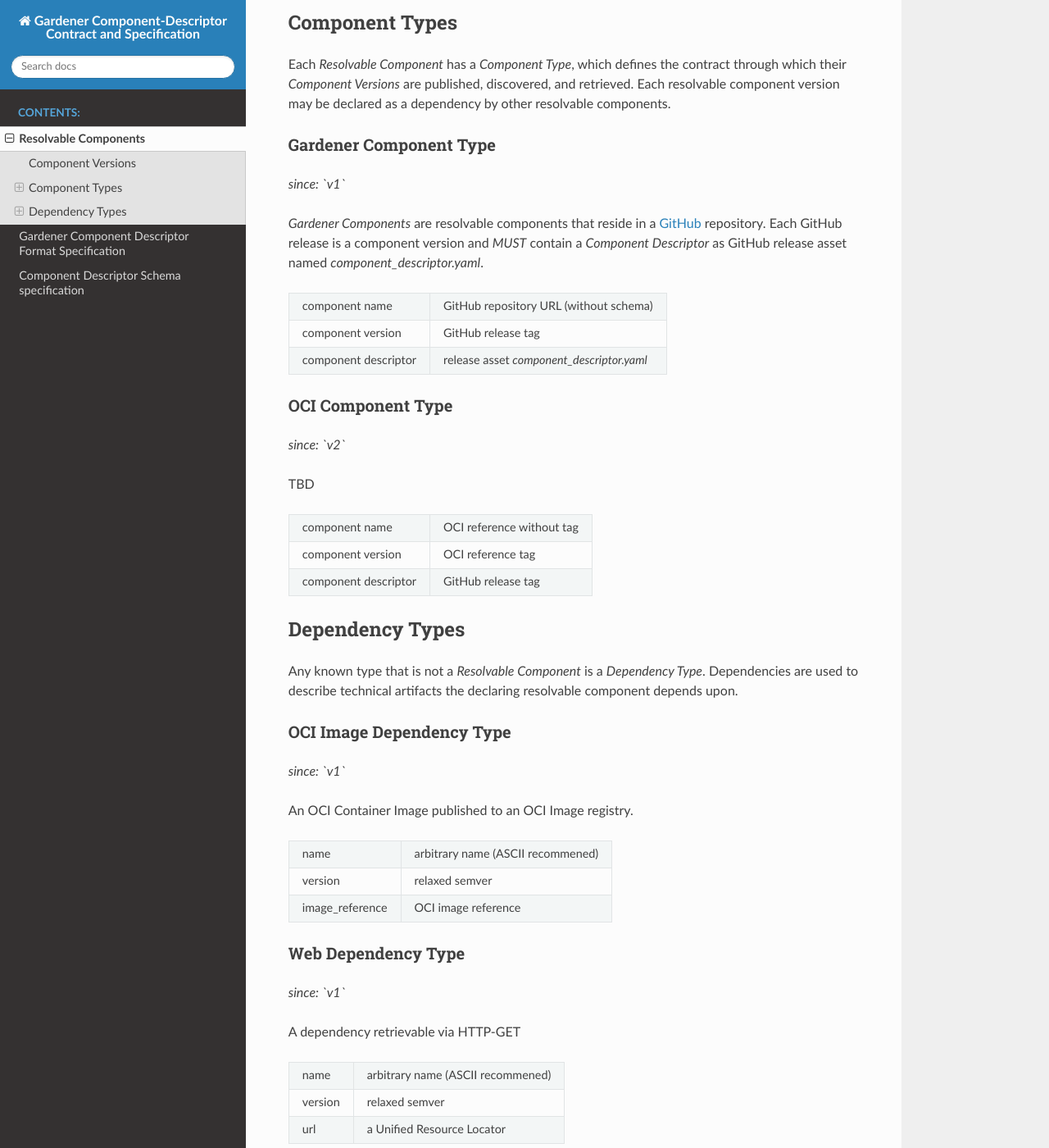
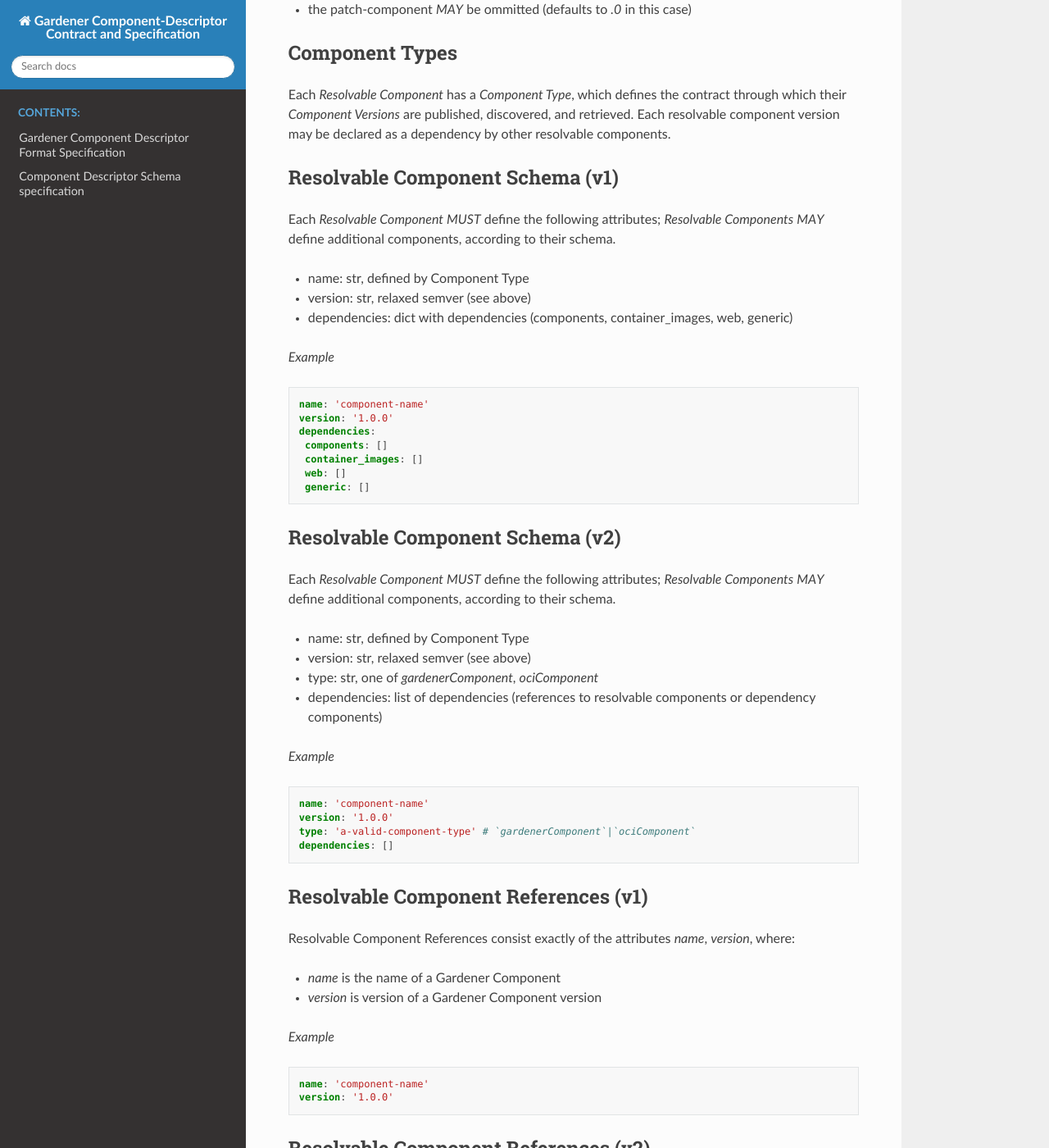
Before and after one commit to gardener-attic/component-spec, a Sphinx documentation site: the page built from doc/schema/components.rst, in a window 1280 px wide and 1400 px high, scrolled down 589 px. Shown: the whole window at 82% size. Built offline with Sphinx 7.4.7 and the Read the Docs theme 2.0.0, drawn with Linux system fonts in a browser that asks for light colours; some of the changed text lies outside the part shown.

Commit message:
document base schema for resolvable components

```diff
--- a/doc/index.rst
+++ b/doc/index.rst
@@ -17,7 +17,6 @@ as well as a definition of how to publish, persist, discover, and retrieve `Comp
   :maxdepth: 2
   :caption: Contents:
 
-  components/index
   format
   schema/index
 
--- a/doc/components/index.rst
+++ b/doc/schema/components.rst
@@ -1,5 +1,5 @@
-Resolvable Components
-=====================
+Resolvable Components and Resolvable Component References
+=========================================================
 
 `Resolvable Components` in the context of the Gardener Project are parts from which Gardner
 Landscapes can be materialised. They adhere to a common contract that allows for them to be
@@ -29,6 +29,83 @@ their `Component Versions` are published, discovered, and retrieved. Each resolv
 version may be declared as a dependency by other resolvable components.
 
 
+Resolvable Component Schema (v1)
+--------------------------------
+
+Each `Resolvable Component` *MUST* define the following attributes; `Resolvable Components` *MAY*
+define additional components, according to their schema.
+
+- name: str, defined by Component Type
+- version: str, relaxed semver (see above)
+- dependencies: dict with dependencies (components, container_images, web, generic)
+
+*Example*
+
+.. code-block:: yaml
+
+   name: 'component-name'
+   version: '1.0.0'
+   dependencies:
+    components: []
+    container_images: []
+    web: []
+    generic: []
+
+
+Resolvable Component Schema (v2)
+--------------------------------
+
+Each `Resolvable Component` *MUST* define the following attributes; `Resolvable Components` *MAY*
+define additional components, according to their schema.
+
+- name: str, defined by Component Type
+- version: str, relaxed semver (see above)
+- type: str, one of `gardenerComponent`, `ociComponent`
+- dependencies: list of dependencies (references to resolvable components or dependency components)
+
+*Example*
+
+.. code-block:: yaml
+
+   name: 'component-name'
+   version: '1.0.0'
+   type: 'a-valid-component-type' # `gardenerComponent`|`ociComponent`
+   dependencies: []
+
+
+Resolvable Component References (v1)
+------------------------------------
+
+Resolvable Component References consist exactly of the attributes `name`, `version`, where:
+
+- `name` is the name of a Gardener Component
+- `version` is version of a Gardener Component version
+
+*Example*
+
+.. code-block:: yaml
+
+   name: 'component-name'
+   version: '1.0.0'
+
+Resolvable Component References (v2)
+------------------------------------
+
+Resolvable Component References consist exactly of the attributes `name`, `version`, `type`, where:
+
+- `name` is the name of a Gardener Component
+- `version` is version of a Gardener Component version
+- `type` is the referenced component's type (gardenerComponent or ociComponent)
+
+*Example*
+
+.. code-block:: yaml
+
+   name: 'component-name'
+   version: '1.0.0'
+   type: 'gardenerComponent'
+
+
 Gardener Component Type
 ~~~~~~~~~~~~~~~~~~~~~~~
 
@@ -46,6 +123,48 @@ as GitHub release asset named `component_descriptor.yaml`.
 | component descriptor | release asset `component_descriptor.yaml` |
 +----------------------+-------------------------------------------+
 
+Schema (v1)
+...........
+
+Gardener Components do not define additional attributes.
+
+*Example*
+
+.. code-block:: yaml
+
+   name: 'github.com/gardener/gardener'
+   version: 'v1.7.2'
+   dependencies:
+    components:
+      - name: 'github.com/gardener/etcd-druid'
+        version: 'v0.3.0'
+    container_images:
+      - name: 'apiserver'
+        version: 'v1.7.2'
+        image_reference: 'eu.gcr.io/gardener-project/gardener/apiserver:v1.7.2'
+    web: []
+    generic: []
+
+Schema (v2)
+...........
+
+Gardener Components do not define additional attributes.
+
+*Example*
+
+.. code-block:: yaml
+
+   name: 'github.com/gardener/gardener'
+   version: 'v1.7.2'
+   type: 'gardenerComponent'
+   dependencies:
+    - name: 'github.com/gardener/etcd-druid'
+      version: 'v0.3.0'
+      type: 'gardenerComponent'
+    - name: 'apiserver'
+      version: 'v1.7.2'
+      type: 'ociImage'
+      image_reference: 'eu.gcr.io/gardener-project/gardener/apiserver:v1.7.2'
 
 OCI Component Type
 ~~~~~~~~~~~~~~~~~~
--- a/doc/schema/v2.rst
+++ b/doc/schema/v2.rst
@@ -7,6 +7,7 @@ Known Component Types
 *resolvable Component Types*
 
 TODO: document + reference
+
 - `gardenerComponent`
 - `ociComponent`
 
```
